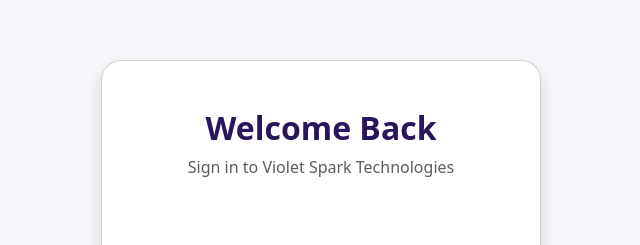
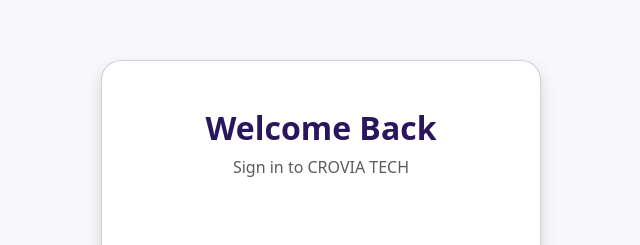
Before and after one commit to ANUSHKA1400/Crovia-tech, a React (Vite) app: page /signin in a window 1280 px wide. Shown: the part 200-445 px from the top of the page, without its empty margins (319-959 px from the left). Built offline with nearby package versions, Linux system fonts and the light colour scheme.

Commit message:
Update login page branding to CROVIA TECH

```diff
--- a/src/components/GoogleLogin.jsx
+++ b/src/components/GoogleLogin.jsx
@@ -69,7 +69,7 @@ export default function GoogleLogin() {
         </h2>
 
         <p className="text-muted mb-4">
-          Sign in to Violet Spark Technologies
+          Sign in to CROVIA TECH
         </p>
 
         {error && (
```
